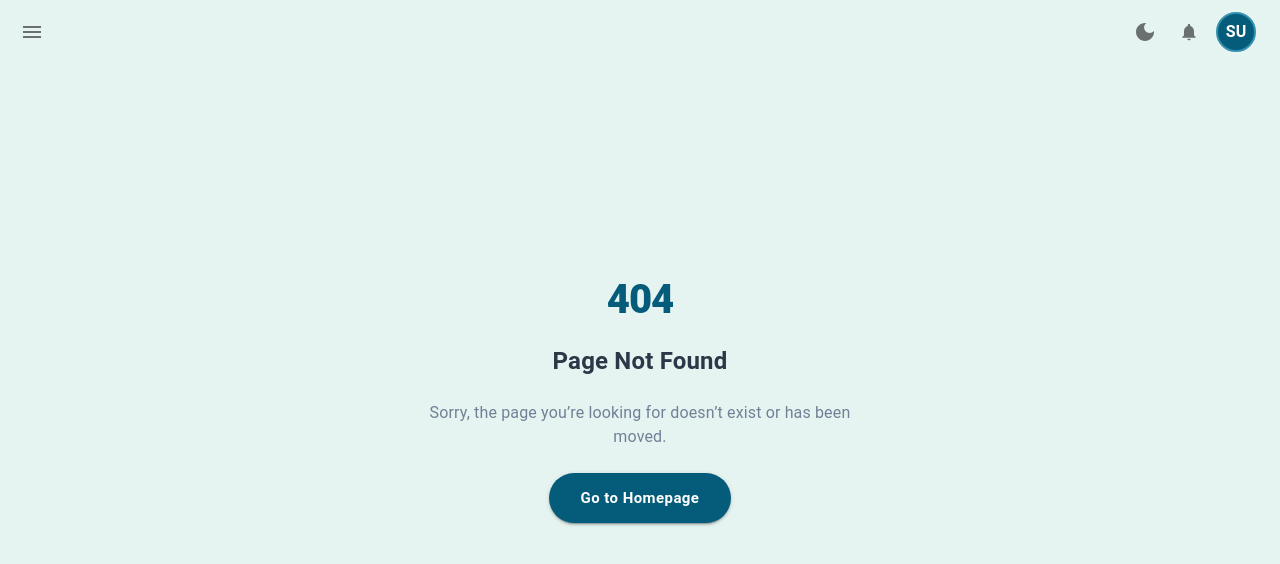
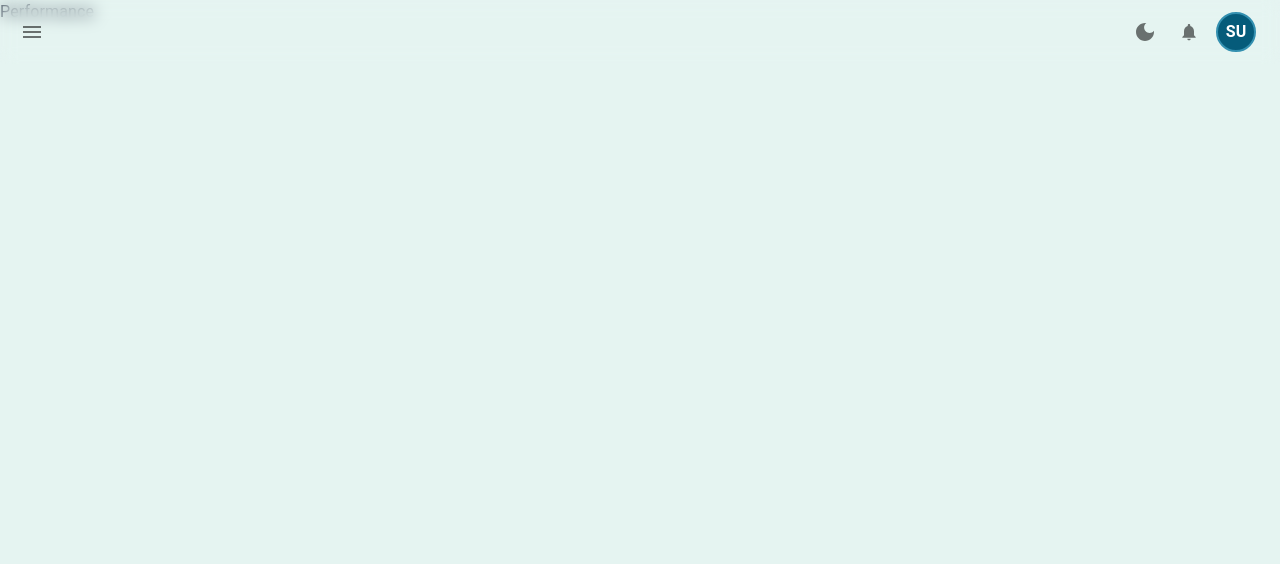
Before and after one commit to akilapilapitiya/TrueGate, a React (Vite) app in the folder frontend/: page /api-performance in a window 1280 px wide. Before the commit this address had no page. Shown: the top 564 px of the page. Built offline with nearby package versions, Linux system fonts and the light colour scheme; sample sign-in values are in the browser's storage.

Commit message:
feat: API Performance route added

```diff
--- a/frontend/src/App.jsx
+++ b/frontend/src/App.jsx
@@ -33,7 +33,9 @@ const ErrorPage = lazy(() => import("./pages/ErrorPage"));
 const Footage = lazy(() => import("./pages/Footage"));
 const AccessHistory = lazy(() => import("./pages/AccessHistory"));
 const SettingsPage = lazy(() => import("./pages/SettingsPage"));
+const Performance = lazy(() => import("./pages/Performance"));
 import EmailVerificationNotice from "./pages/EmailVerificationNotice";
+
 
 const App = () => {
   const router = createBrowserRouter(
@@ -64,7 +66,7 @@ const App = () => {
 
         {/* Admin-only Routes */}
         <Route element={<AdminRoute />}>
-          {/* Add your admin-exclusive routes here, e.g.: */}
+          <Route path="api-performance" element={<Performance />} />
           {/* <Route path="admin-dashboard" element={<AdminDashboard />} /> */}
         </Route>
 
--- /dev/null
+++ b/frontend/src/pages/Performance.jsx
@@ -0,0 +1,9 @@
+import React from 'react'
+
+const Performance = () => {
+  return (
+    <div>Performance</div>
+  )
+}
+
+export default Performance
```
